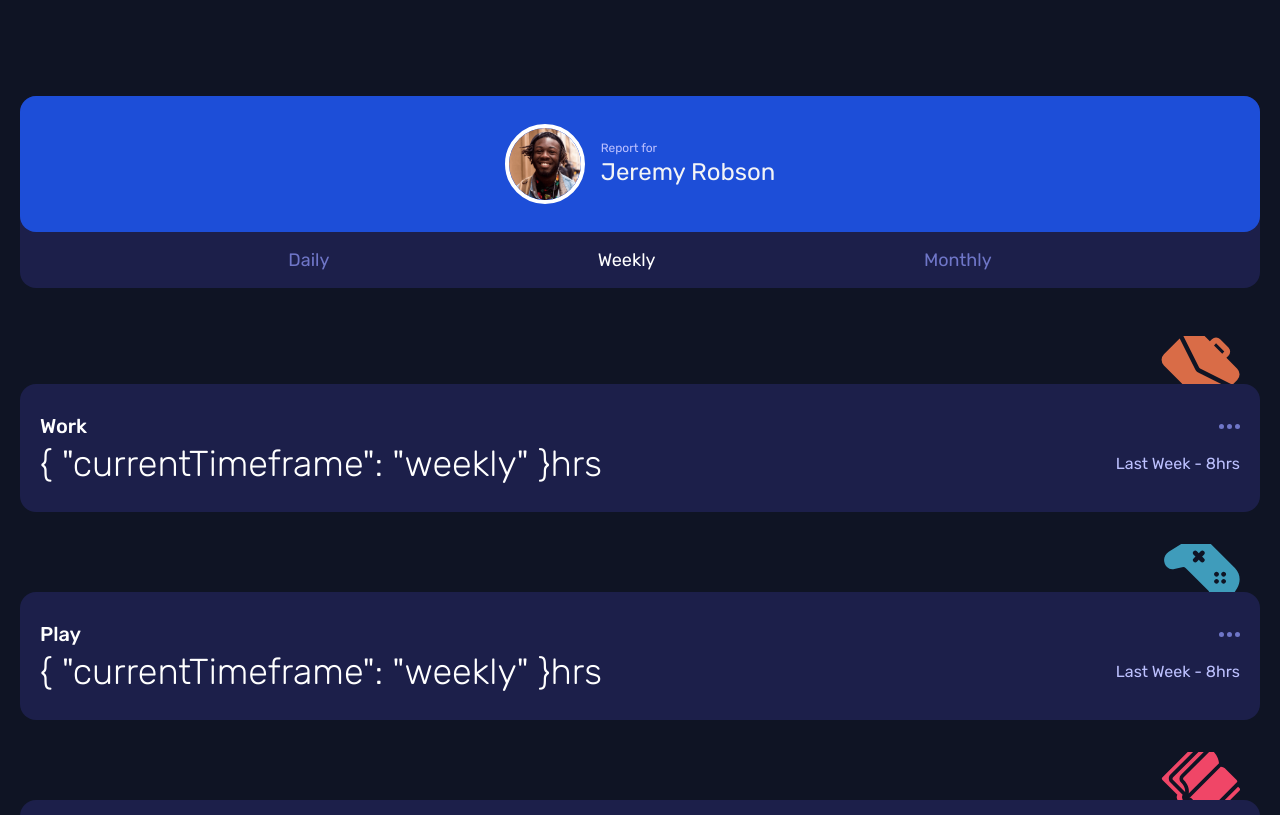
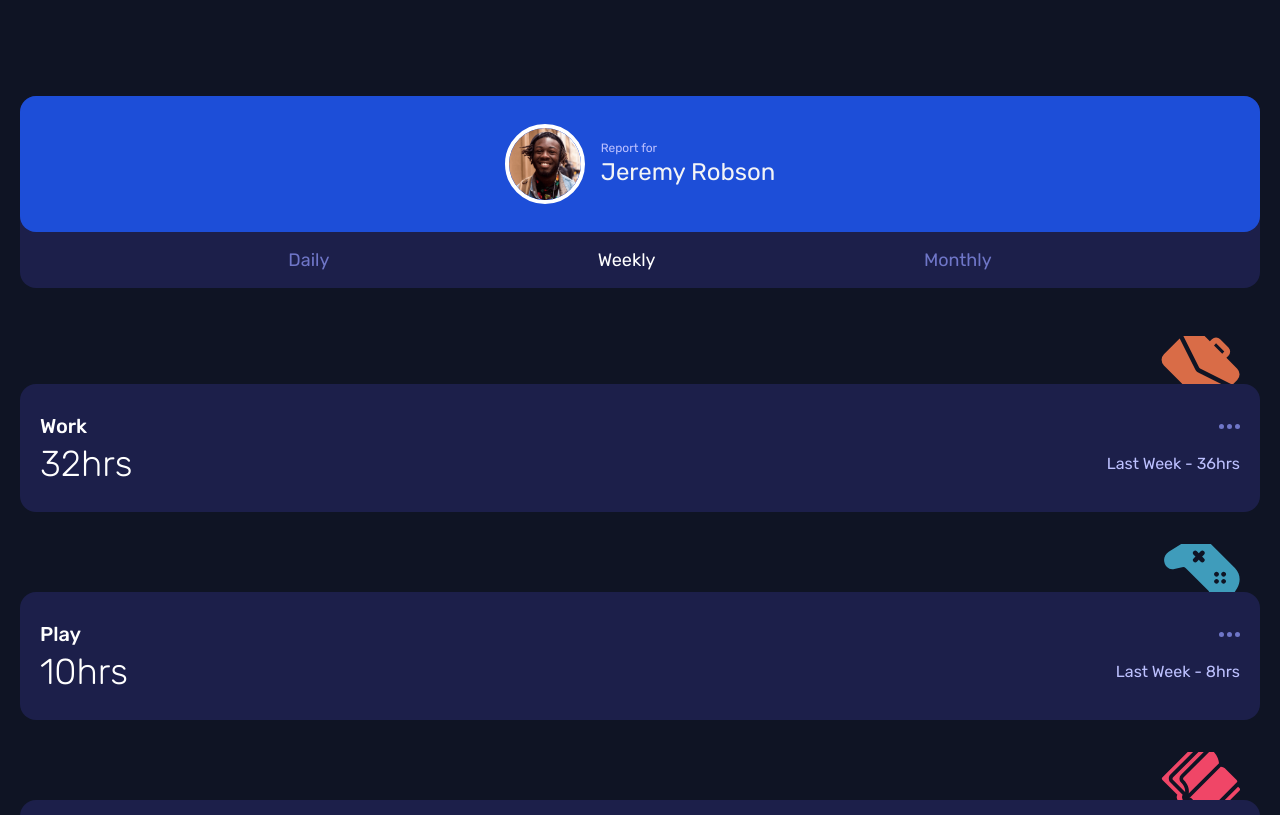
Before and after one commit to sarrietav-frontendmentor/time-tracking-dashboard, a Nuxt app: page / in a window 1280 px wide. Shown: the top 815 px of the page. Built offline with nearby package versions, Linux system fonts and the light colour scheme.

Commit message:
feat: connect Task values with store values

```diff
--- a/components/Task.vue
+++ b/components/Task.vue
@@ -47,27 +47,27 @@
         <span class="font-light text-white text-4xl"
           >{{ getCurrentTime }}hrs</span
         >
-        <span class="text-pale-blue">Last Week - 8hrs</span>
+        <span class="text-pale-blue">Last Week - {{ getLastTime }}hrs</span>
       </div>
     </div>
   </div>
 </template>
 
-<script lang="ts">
+<script lang="js">
 // eslint-disable-next-line import/named
-import Vue, { PropType } from 'vue'
-import { Timeframes } from '~/app.t'
-import { RootState } from '~/store'
-
+import Vue from 'vue'
 export default Vue.extend({
   props: {
     title: { required: true, type: String },
-    timeframes: { required: true, type: Object as PropType<Timeframes> },
+    timeframes: { required: true, type: Object},
   },
   computed: {
     getCurrentTime() {
-      return this.$store.state
+      return this.timeframes[this.$store.state.currentTimeframe].current
     },
+    getLastTime() {
+      return this.timeframes[this.$store.state.currentTimeframe].previous
+    }
   },
 })
 </script>
```
